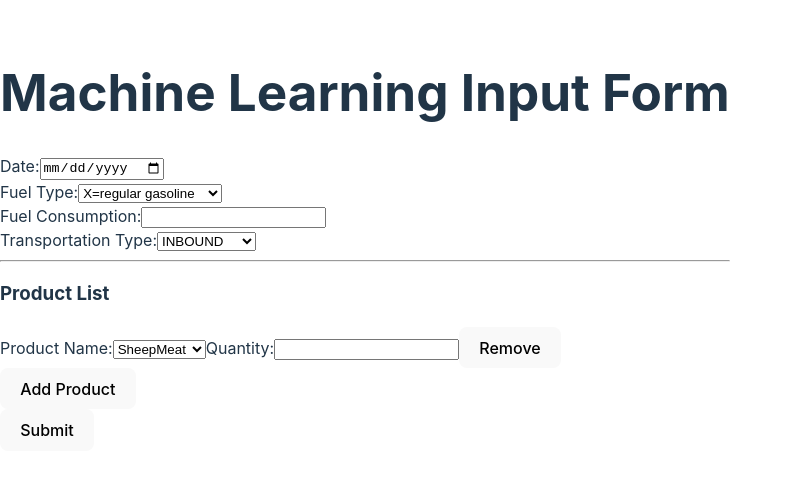
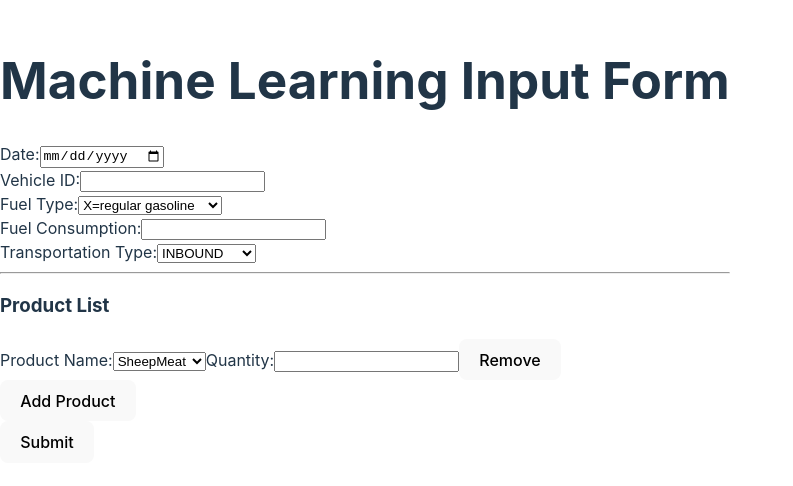
Before and after one commit to sean-jesuharun/Carbon-Footprint-Monitoring-Platform, a React (Vite) app in the folder CO2-monitoring-system/: page / in a window 1280 px wide. Shown: the part 160-646 px from the top of the page, without its empty margins (0-793 px from the left). Built offline with nearby package versions, Linux system fonts and the light colour scheme.

Commit message:
Updated post requet's body

```diff
--- a/CO2-monitoring-system/src/MLInputForm.jsx
+++ b/CO2-monitoring-system/src/MLInputForm.jsx
@@ -4,11 +4,12 @@ import './MLInputForm.css'; // Import CSS file for styling
 const MLInputForm = () => {
   const [formData, setFormData] = useState({
     date: '',
+    vehicleId: null, // Added vehicleId property
     fuelType: '',
-    fuelConsumption: '',
+    fuelConsumption: null,
     transportationType: '',
     vendor: '',
-    ProductList: [{ productName: '', quantity: '' }]
+    ProductList: [{ productName: '', quantity: null }]
   });
 
   const handleMainInputChange = (e) => {
@@ -54,7 +55,15 @@ const MLInputForm = () => {
         headers: {
           'Content-Type': 'application/json'
         },
-        body: JSON.stringify(formData)
+          body: JSON.stringify({
+          date: formData.date,
+          vehicleId: formData.vehicleId,
+          fuelType: formData.fuelType,
+          fuelConsumption: formData.fuelConsumption,
+          transportationType: formData.transportationType,
+          vendor: formData.vendor,
+          ProductList: formData.ProductList
+        })
       });
 
       if (!response.ok) {
@@ -64,11 +73,12 @@ const MLInputForm = () => {
       // Reset the form data after successful submission
       setFormData({
         date: '',
+        vehicleId: null,
         fuelType: '',
-        fuelConsumption: '',
+        fuelConsumption: null,
         transportationType: '',
         vendor: '',
-        ProductList: [{ productName: '', quantity: '' }]
+        ProductList: [{ productName: '', quantity: null }]
       });
 
       console.log('Form submitted successfully');
@@ -79,6 +89,7 @@ const MLInputForm = () => {
 
   return (
     <form onSubmit={handleSubmit}>
+
       <label>Date:</label>
       <input
         type="date"
@@ -87,6 +98,16 @@ const MLInputForm = () => {
         onChange={handleMainInputChange}
       />
       <br />
+
+      <label>Vehicle ID:</label>
+        <input
+        type="number"
+        name="vehicleId"
+        value={formData.vehicleId}
+        onChange={handleMainInputChange}
+      />
+      <br />
+
       <label>Fuel Type:</label>
       <select
         name="fuelType"
```
